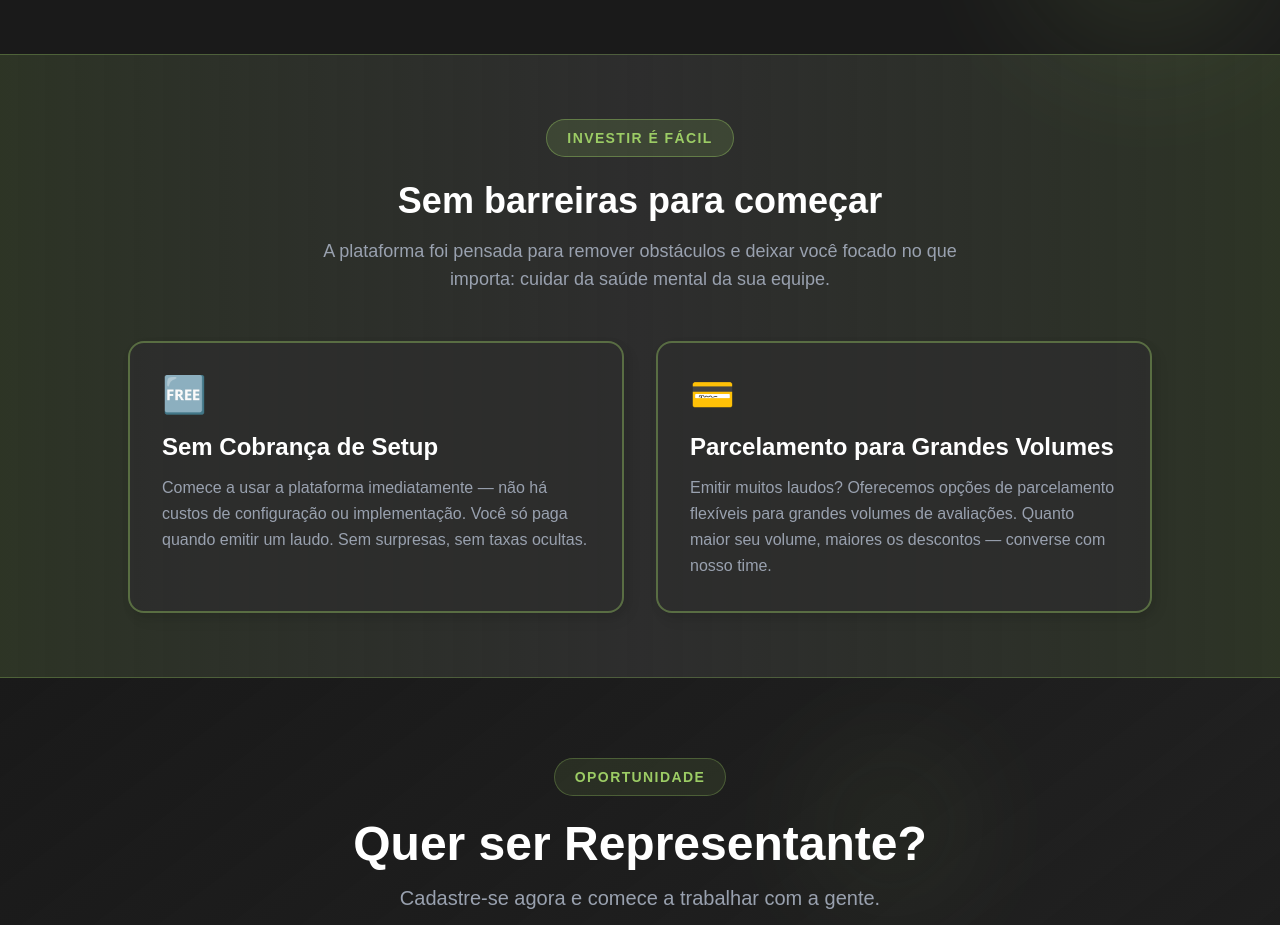
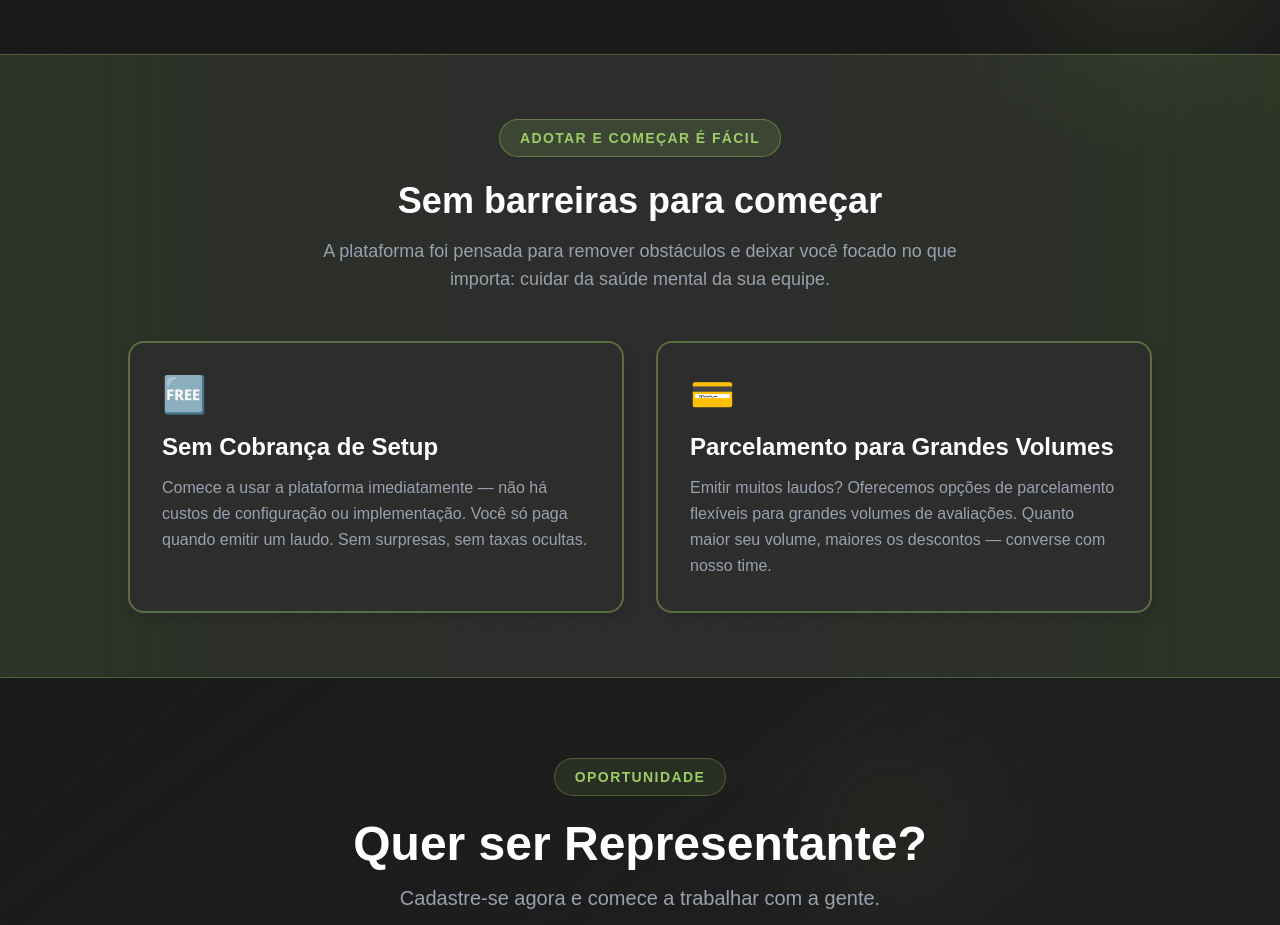
Before and after one commit to ronaldofilardo/qw-lp, a Next.js app: page / in a window 1280 px wide. Shown: the part 5600-6525 px from the top of the page. Built offline with nearby package versions, Linux system fonts and the light colour scheme.

Commit message:
refactor: substituir "Investir é Fácil" por "Adotar e começar é Fácil" - melhor copy sem referência a pagamento

```diff
--- a/app/page.tsx
+++ b/app/page.tsx
@@ -696,7 +696,7 @@ export default function Home() {
             >
               <div className="inline-flex items-center gap-2 bg-[#9ccc65]/15 border border-[#9ccc65]/40 rounded-full px-5 py-2 mb-6">
                 <span className="text-[#9ccc65] text-sm font-semibold tracking-widest uppercase">
-                  Investir é Fácil
+                  Adotar e começar é Fácil
                 </span>
               </div>
               <h2 className="text-3xl md:text-4xl font-bold mb-4 text-white">
```
Also changed, not shown: 1 other file (tests, documents, lock files or other folders).
